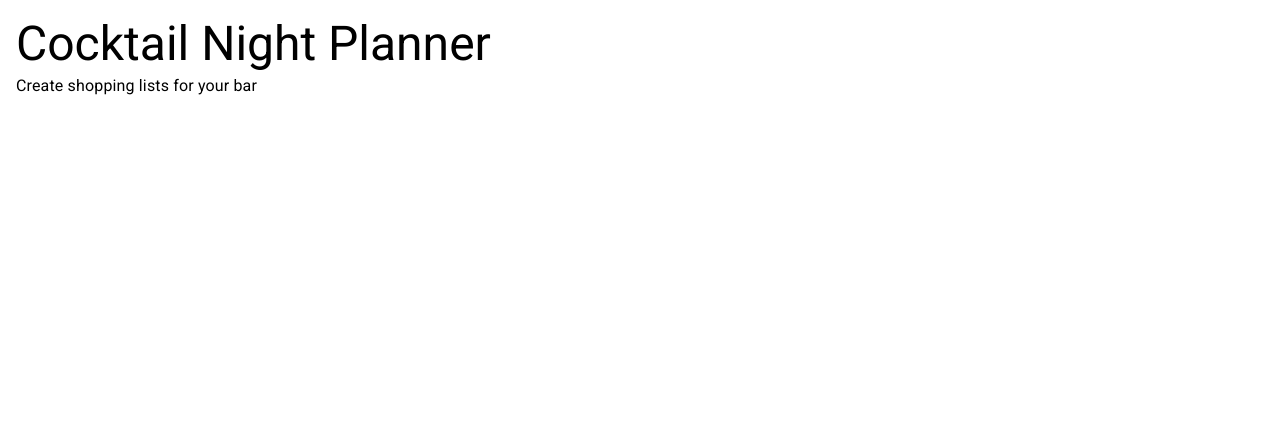
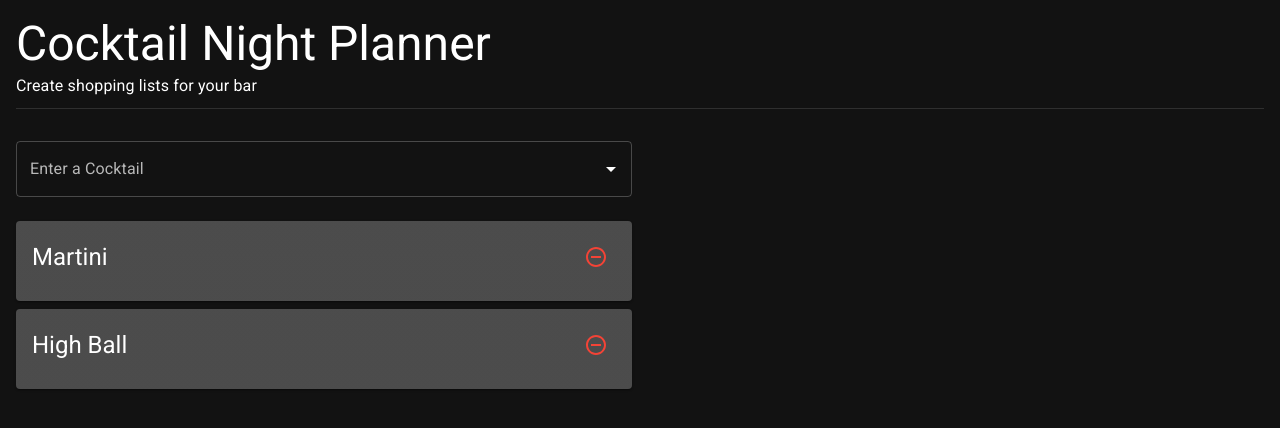
Before and after one commit to deiden26/cocktail-night-planner, a React (Create React App) app: page / in a window 1280 px wide. Shown: the top 428 px of the page. Built offline with nearby package versions, Linux system fonts and the light colour scheme.

Commit message:
feat: Add template for cocktail area

```diff
--- a/package.json
+++ b/package.json
@@ -6,6 +6,7 @@
     "@emotion/react": "^11.7.1",
     "@emotion/styled": "^11.6.0",
     "@fontsource/roboto": "^4.5.1",
+    "@mui/icons-material": "^5.3.0",
     "@mui/material": "^5.3.0",
     "@testing-library/jest-dom": "^5.16.1",
     "@testing-library/react": "^12.1.2",
@@ -18,7 +19,7 @@
     "zustand": "^3.6.9"
   },
   "scripts": {
-    "start": "react-scripts start",
+    "start": "BROWSER=none react-scripts start",
     "build": "react-scripts build",
     "test": "react-scripts test",
     "eject": "react-scripts eject"
@@ -33,7 +34,8 @@
     ],
     "rules": {
       "semi": "warn",
-      "react/react-in-jsx-scope": "off"
+      "react/react-in-jsx-scope": "off",
+      "react/prop-types": "off"
     }
   },
   "browserslist": {
--- a/src/App.js
+++ b/src/App.js
@@ -1,3 +1,6 @@
+import { createTheme, ThemeProvider } from '@mui/material/styles';
+import CssBaseline from '@mui/material/CssBaseline';
+
 import Grid from '@mui/material/Grid';
 
 import Title from './Title';
@@ -5,18 +8,28 @@ import Cocktails from './Cocktails';
 import IngredientList from './IngredientList';
 
 function App() {
+
+  const theme = createTheme({
+    palette: {
+      mode: 'dark',
+    },
+  });
+
   return (
+    <ThemeProvider theme={theme}>
+      <CssBaseline/>
       <Grid container spacing={2} p={2}>
         <Grid item xs={12}>
           <Title/>
         </Grid>
-      <Grid item xs={8}>
+        <Grid item xs={6}>
           <Cocktails/>
         </Grid>
-      <Grid item xs={2}>
+        <Grid item xs={6}>
           <IngredientList/>
         </Grid>
       </Grid>
+    </ThemeProvider>
   );
 }
 
--- /dev/null
+++ b/src/CocktailCard.js
@@ -0,0 +1,23 @@
+import Card from '@mui/material/Card';
+import CardContent from '@mui/material/CardContent';
+import IconButton from '@mui/material/IconButton';
+import RemoveCircleOutlineIcon from '@mui/icons-material/RemoveCircleOutline';
+import Stack from '@mui/material/Stack';
+import Typography from '@mui/material/Typography';
+
+export default function CocktailCard({ name }) {
+  return (
+    <Card sx={{ bgcolor: 'grey.800' }}>
+      <CardContent>
+        <Stack direction="row" justifyContent="space-between" alignItems="center">
+          <Typography variant="h5" sx={{ color: 'text.primary' }}>
+            {name}
+          </Typography>
+          <IconButton aria-label="Remove" color="error">
+            <RemoveCircleOutlineIcon/>
+          </IconButton>
+        </Stack>
+      </CardContent>
+    </Card>
+  );
+}
--- a/src/CocktailList.js
+++ b/src/CocktailList.js
@@ -1,3 +1,15 @@
+import Stack from '@mui/material/Stack';
+
+import CocktailCard from './CocktailCard';
+
 export default function CocktailList() {
-  return null;
+  const cocktails = ["Martini", "High Ball"];
+
+  return (
+    <Stack spacing={1}>
+      {cocktails.map(cocktailName => (
+        <CocktailCard key={cocktailName} name={cocktailName}/>
+      ))}
+    </Stack>
+  );
 }
--- a/src/CocktailSelector.js
+++ b/src/CocktailSelector.js
@@ -1,3 +1,12 @@
+import Autocomplete from '@mui/material/Autocomplete';
+import TextField from '@mui/material/TextField';
+
 export default function CocktailSelector() {
-  return null;
+  return (
+    <Autocomplete
+      options={['High Ball', 'Martini']}
+      autoHighlight={true}
+      renderInput={(params) => <TextField {...params} label="Enter a Cocktail" />}
+    />
+  );
 }
--- a/src/Cocktails.js
+++ b/src/Cocktails.js
@@ -1,11 +1,13 @@
+import Stack from '@mui/material/Stack';
+
 import CocktailList from './CocktailList';
 import CocktailSelector from './CocktailSelector';
 
 export default function Cocktails() {
   return(
-    <>
+    <Stack spacing={3}>
       <CocktailSelector/>
       <CocktailList/>
-    </>
+    </Stack>
   );
 }
--- a/src/Title.js
+++ b/src/Title.js
@@ -1,4 +1,5 @@
 import Typography from '@mui/material/Typography';
+import Divider from '@mui/material/Divider';
 
 export default function Title() {
   return (
@@ -7,6 +8,7 @@ export default function Title() {
       <Typography variant="subtitle1">
         Create shopping lists for your bar
       </Typography>
+      <Divider sx={{ mt: 1, mb: 2 }}/>
     </>
   );
 }
```
Also changed, not shown: 1 other file (tests, documents, lock files or other folders). Lines whose indentation alone changed are shown as unchanged.
